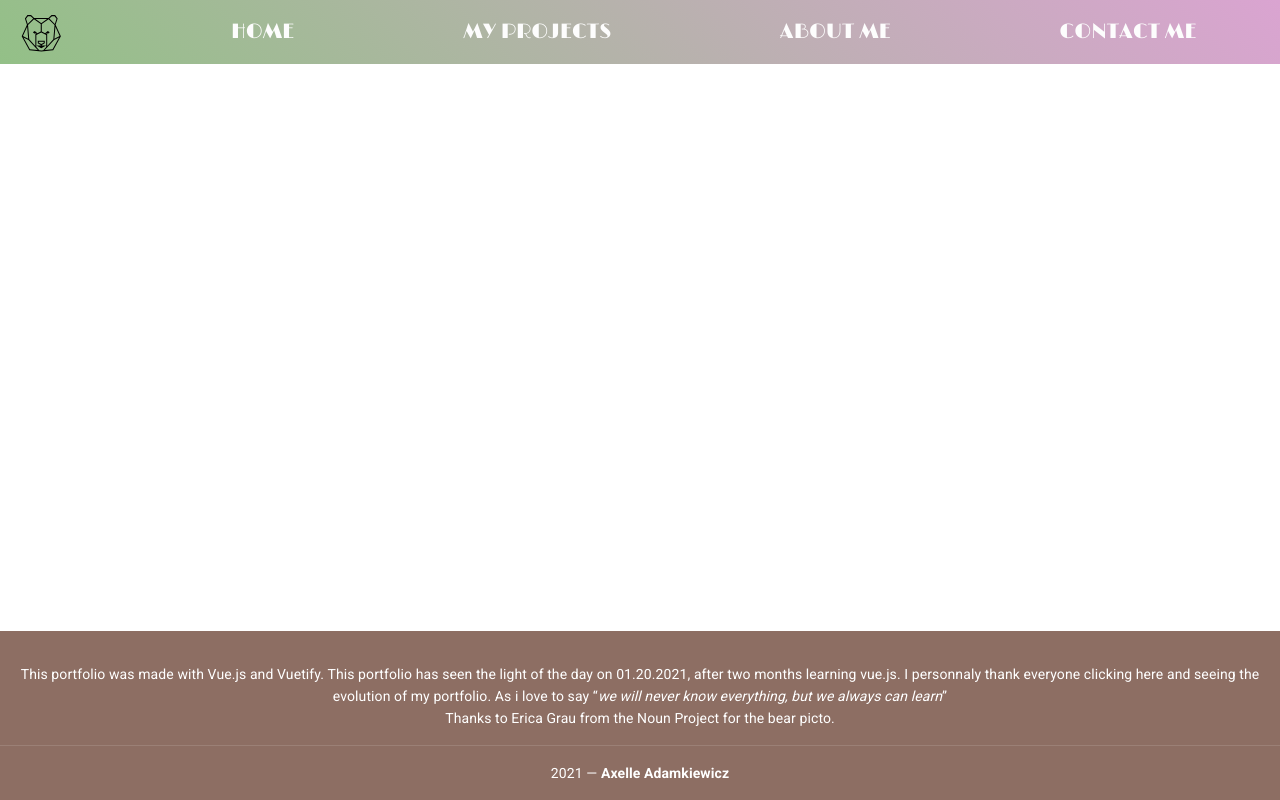
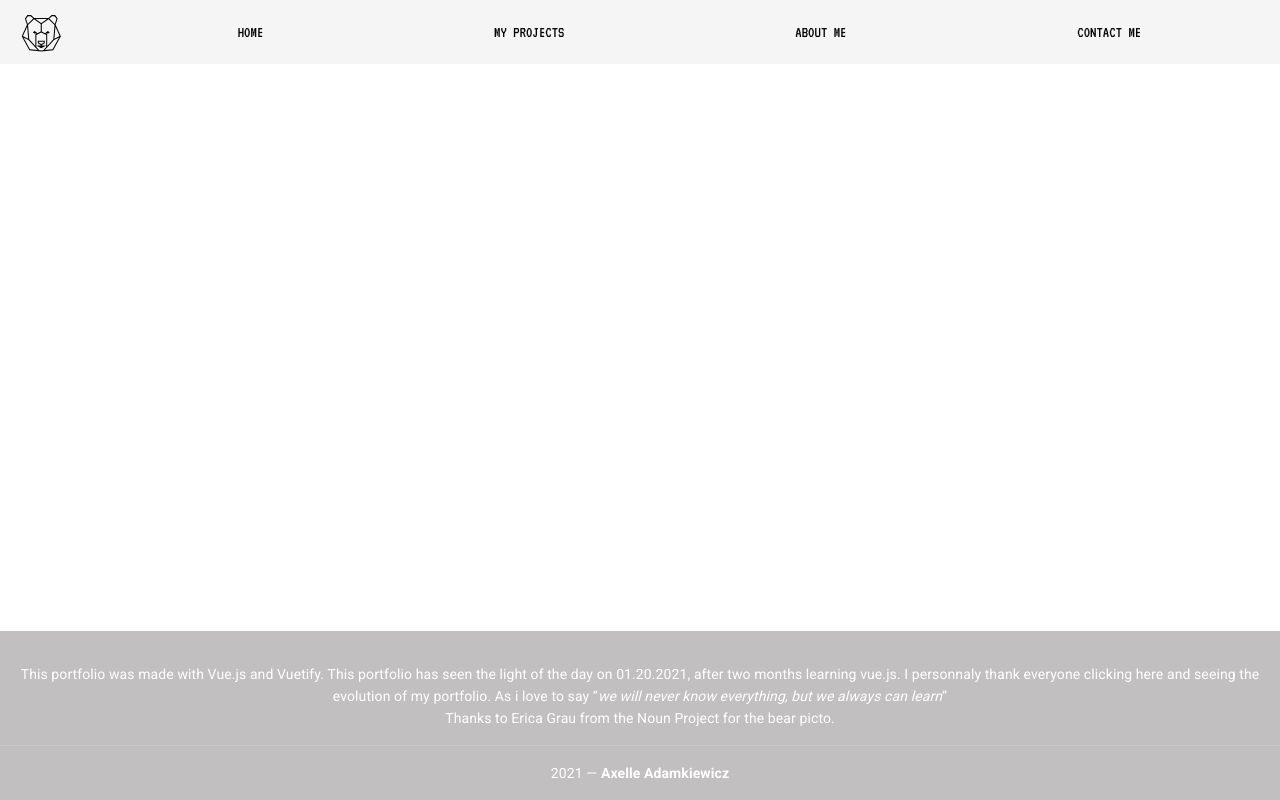
Before and after one commit to AxelleAdam/portfolio-vuejs, a Vue app: page /wild in a window 1280 px wide. Built offline with nearby package versions, Linux system fonts and the light colour scheme.

Commit message:
accessibility

```diff
--- a/public/index.html
+++ b/public/index.html
@@ -30,6 +30,10 @@
       href="https://fonts.googleapis.com/css2?family=Open+Sans"
       rel="stylesheet"
     />
+    <link
+      href="https://fonts.googleapis.com/css2?family=VT323"
+      rel="stylesheet"
+    />
   </head>
   <body>
     <noscript>
@@ -43,3 +47,15 @@
     <!-- built files will be auto injected -->
   </body>
 </html>
+<script>
+  (function(d) {
+    var s = d.createElement("script");
+    s.setAttribute("data-account", "3vswcQ1izY");
+    s.setAttribute("src", "https://cdn.userway.org/widget.js");
+    (d.body || d.head).appendChild(s);
+  })(document);
+</script>
+<noscript
+  >Please ensure Javascript is enabled for purposes of
+  <a href="https://userway.org">website accessibility</a></noscript
+>
--- a/src/App.vue
+++ b/src/App.vue
@@ -3,7 +3,7 @@
     <v-app-bar app class="navbar" flat>
       <div class="justify-space-between d-flex align-center navbar2">
         <div class="bear"><v-img src="./store/bear.svg" /></div>
-        <router-link to="/">Home</router-link>
+        <router-link to="/" class="home">Home</router-link>
         <router-link to="/project">My projects</router-link>
         <router-link to="/about">About me</router-link>
         <router-link to="/contact">Contact me</router-link>
@@ -18,7 +18,12 @@
     </v-main>
 
     <v-footer dark padless>
-      <v-card flat tile class="brown lighten-1 white--text text-center">
+      <v-card
+        flat
+        tile
+        class="grey-1 black--text text-center"
+        style="background:#c2bfc0"
+      >
         <v-card-text> </v-card-text>
 
         <v-card-text class="white--text pt-0">
@@ -50,7 +55,8 @@ body {
   font-family: open sans;
 }
 .navbar {
-  background: linear-gradient(45deg, #93c087, rgb(218, 164, 209));
+  // background: linear-gradient(45deg, #93c087, rgb(218, 164, 209));
+  background: #c2bfc0;
   color: white;
   width: 100%;
 
@@ -58,12 +64,16 @@ body {
     width: 95%;
   }
   a {
-    color: #fdfdfd;
+    color: black;
     text-decoration: none;
     text-transform: uppercase;
-    padding: 5px;
-    font-size: 130%;
-    font-family: limelight;
+    padding: 1px;
+    font-size: 100%;
+    font-family: "vt323", sans-serif;
+    margin-right: 5%;
+    a:hover {
+      color: rgb(61, 61, 218);
+    }
   }
   .bear {
     width: 4vw;
--- /dev/null
+++ b/src/components/Leihia.vue
@@ -0,0 +1,3 @@
+<template>
+  <h1>Présentation de mon travail Leihia</h1>
+</template>
--- /dev/null
+++ b/src/components/Wild.vue
@@ -0,0 +1,3 @@
+<template>
+  <h1>Présentation de mon projet Wild Code School</h1>
+</template>
```
